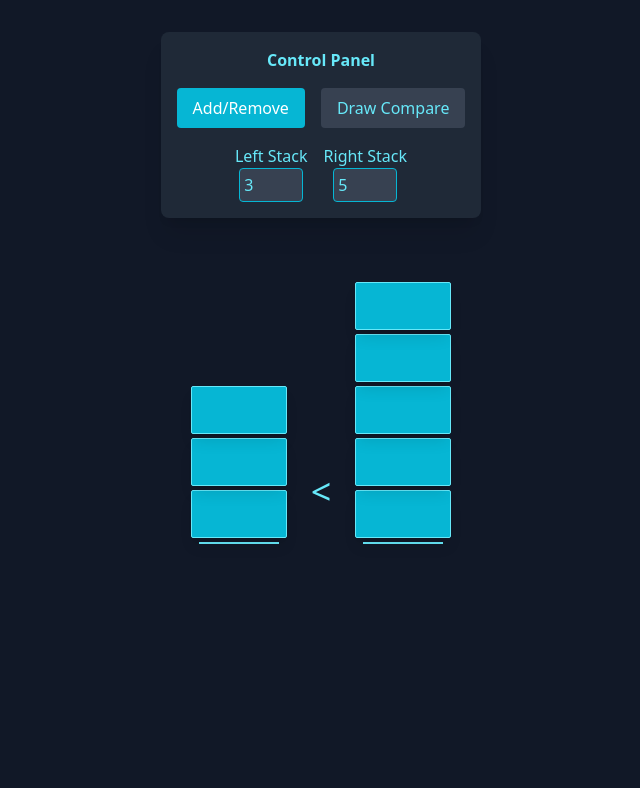
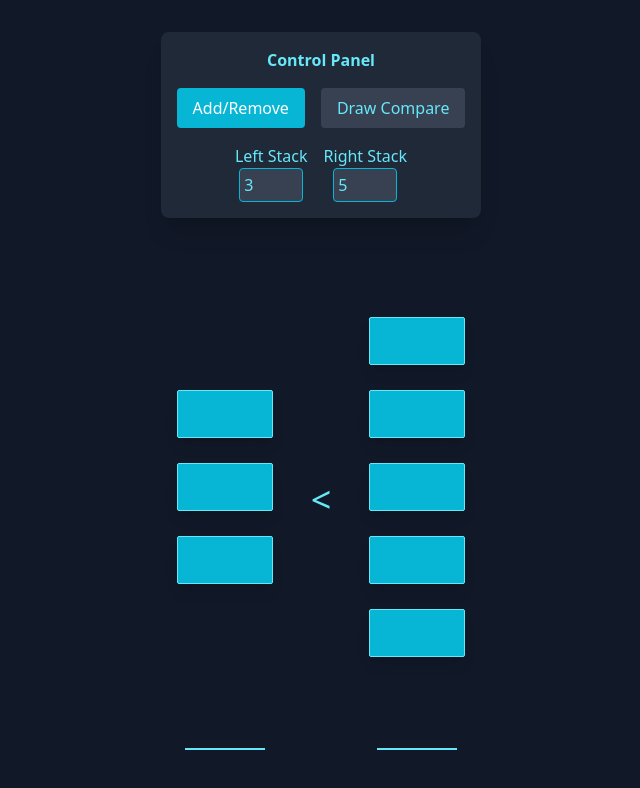
Before and after one commit to TriMPham98/synthesis-comparison-widget, a React (Vite) app: page / in a window 1280 px wide. Shown: the top 788 px of the page, without its empty margins (319-959 px from the left). Built offline with nearby package versions, Linux system fonts and the light colour scheme.

Commit message:
Vertically center blocks and dynamically calculate height

```diff
--- a/src/components/ComparisonWidget.jsx
+++ b/src/components/ComparisonWidget.jsx
@@ -1,25 +1,47 @@
-import React, { useState } from "react";
+import React, { useState, useEffect } from "react";
 
 const ComparisonWidget = () => {
   const [leftStack, setLeftStack] = useState(3);
   const [rightStack, setRightStack] = useState(5);
-  const [mode, setMode] = useState("addRemove"); // 'addRemove' or 'drawCompare'
+  const [mode, setMode] = useState("addRemove");
+  const [blockSpacing, setBlockSpacing] = useState(5); // Reduced spacing
 
   const Block = () => (
     <div
-      className="w-24 h-12 bg-cyan-500 border border-cyan-300 rounded-sm mb-1
-                    shadow-lg transform transition-all duration-300
-                    hover:bg-cyan-400 hover:scale-105"></div>
+      className="w-24 h-12 bg-cyan-500 border border-cyan-300 rounded-sm
+                 shadow-lg transform transition-all duration-300
+                 hover:bg-cyan-400 hover:scale-105"></div>
   );
+
+  // Calculate the max spacing based on the larger stack
+  useEffect(() => {
+    const maxBlocks = Math.max(leftStack, rightStack);
+    // Assuming widget height is 500px, adjust as necessary
+    const availableSpace = 400; // This should be dynamic based on actual container height
+    // Reduced spacing to create a tighter stack
+    const spacing =
+      maxBlocks > 1 ? Math.floor(availableSpace / (maxBlocks - 1) / 4) : 0;
+    setBlockSpacing(spacing);
+  }, [leftStack, rightStack]);
 
   const Stack = ({ count, side }) => (
     <div
-      className="flex flex-col-reverse items-center w-20 min-h-64
-                border-b-2 border-cyan-300 mx-8 mt-8">
+      className="flex flex-col-reverse items-center w-20 min-h-full
+                border-b-2 border-cyan-300 mx-8"
+      style={{
+        position: "absolute",
+        left: side === "left" ? "calc(33.33% - 40px)" : "auto",
+        right: side === "right" ? "calc(33.33% - 40px)" : "auto",
+        top: 0,
+        bottom: 0,
+        justifyContent: "center",
+      }}>
       {Array(count)
         .fill(0)
         .map((_, i) => (
-          <Block key={`${side}-${i}`} />
+          <div key={`${side}-${i}`} style={{ marginBottom: blockSpacing }}>
+            <Block />
+          </div>
         ))}
     </div>
   );
@@ -79,20 +101,26 @@ const ComparisonWidget = () => {
   );
 
   return (
-    <div className="w-full min-h-screen bg-gray-900 p-8">
+    <div className="w-full min-h-screen bg-gray-900 p-8 relative">
       <div className="max-w-3xl mx-auto">
         <div className="flex flex-col items-center gap-8">
           <ControlPanel />
-          <div className="flex justify-center items-end w-full">
+          <div className="w-full h-[500px] relative">
             <Stack count={leftStack} side="left" />
-            <div className="text-4xl text-cyan-300 mb-8">
+            <Stack count={rightStack} side="right" />
+            <div
+              className="text-4xl text-cyan-300 absolute z-10"
+              style={{
+                top: "50%",
+                left: "50%",
+                transform: "translate(-50%, -50%)",
+              }}>
               {leftStack > rightStack
                 ? ">"
                 : leftStack < rightStack
                 ? "<"
                 : "="}
             </div>
-            <Stack count={rightStack} side="right" />
           </div>
         </div>
       </div>
```
